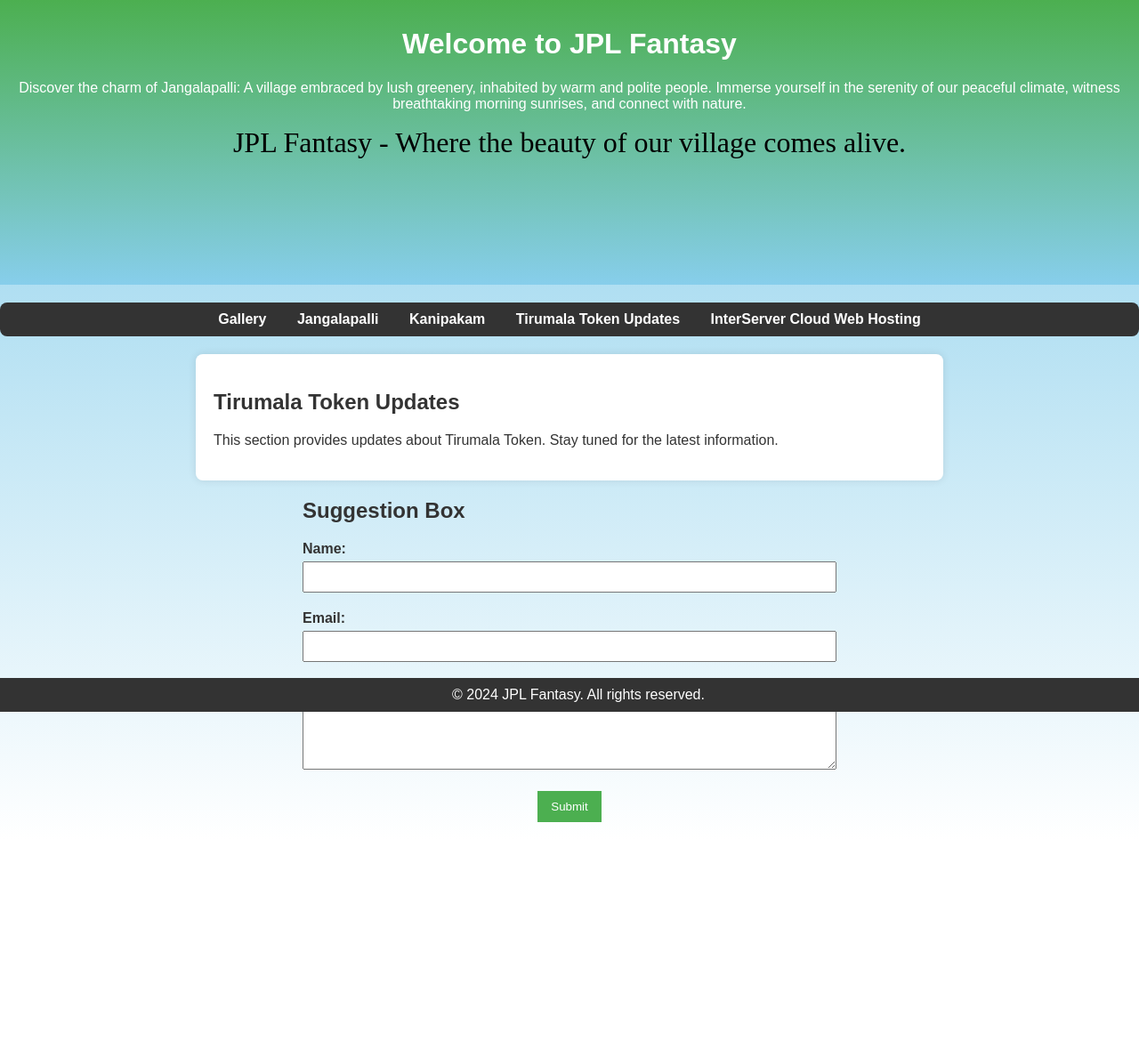
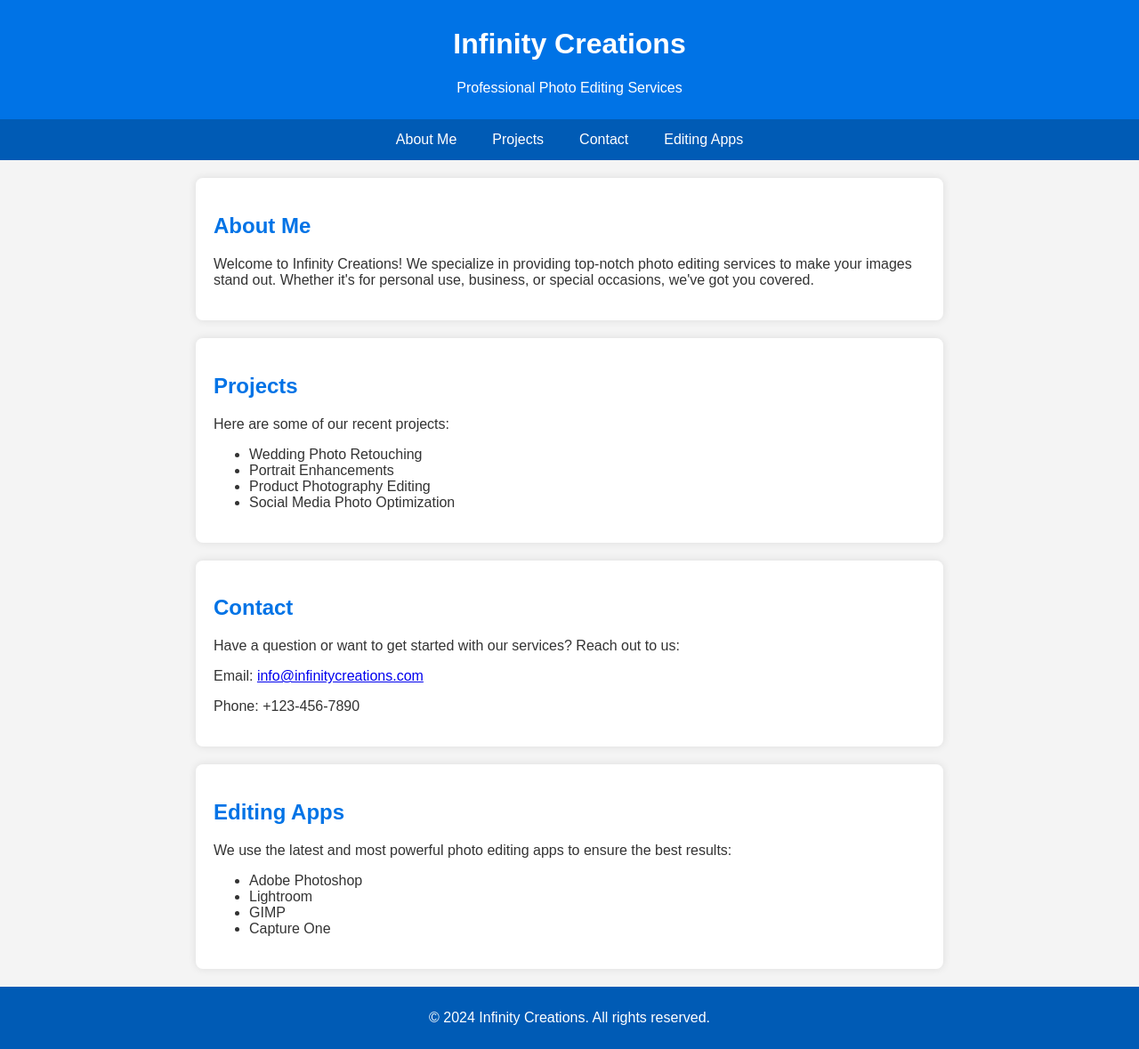
Before and after one commit to Yugandhar2k1/JPLFantasy, a plain HTML site: page index.html in a window 1280 px wide. Shown: the whole page at 89% size. Before the commit the page ends 944 px from the top, so only its background shows below. Drawn offline with Linux system fonts and the light colour scheme.

Commit message:
infinityindex.html

```diff
--- a/index.html
+++ b/index.html
@@ -3,161 +3,99 @@
 <head>
     <meta charset="UTF-8">
     <meta name="viewport" content="width=device-width, initial-scale=1.0">
-    <title>Tirumala Token Updates - JPL Fantasy</title>
+    <title>Infinity Creations - Photo Editing Services</title>
     <style>
         body {
-            font-family: 'Arial', sans-serif;
+            font-family: Arial, sans-serif;
             margin: 0;
             padding: 0;
-            background: linear-gradient(to bottom, #87CEEB, #ffffff);
+            background-color: #f4f4f4;
             color: #333;
-            position: relative;
         }
         header {
-            position: relative;
-            height: 300px;
-            overflow: hidden;
-            background: linear-gradient(to bottom, #4CAF50, #87CEEB);
+            background-color: #0073e6;
             color: #fff;
+            padding: 10px 0;
             text-align: center;
-            padding: 10px;
         }
-        .watermark {
-            content: "";
-            background: url('watermark_logo.png') center center no-repeat;
-            opacity: 0.2; /* Adjust the opacity as needed */
-            position: fixed;
-            top: 0;
-            left: 0;
-            width: 100%;
-            height: 100%;
-            z-index: -1;
-            max-width: 20%; /* Adjusted max-width for the logo */
+        nav {
+            display: flex;
+            justify-content: center;
+            background-color: #005bb5;
         }
-
-        nav {
+        nav a {
+            color: white;
+            padding: 14px 20px;
+            text-decoration: none;
             text-align: center;
-            background-color: #333;
-            padding: 10px;
+        }
+        nav a:hover {
+            background-color: #003f7d;
+        }
+        section {
+            padding: 20px;
+            max-width: 800px;
+            margin: auto;
+            background-color: white;
+            margin-top: 20px;
             border-radius: 8px;
-            margin-top: 20px;
+            box-shadow: 0 0 10px rgba(0, 0, 0, 0.1);
         }
-
-        nav a {
-            color: #fff;
-            text-decoration: none;
-            margin: 0 15px;
-            font-weight: bold;
-            transition: color 0.3s ease;
+        h2 {
+            color: #0073e6;
         }
-
-        nav a:hover {
-            color: #4caf50;
-        }
-
-        section {
-            max-width: 800px;
-            margin: 20px auto;
-            padding: 20px;
-            background-color: #fff;
-            box-shadow: 0 0 10px rgba(0, 0, 0, 0.1);
-            border-radius: 8px;
-        }
-
-        .suggestion-form {
-            max-width: 600px;
-            margin: 0 auto;
-            text-align: left;
-        }
-
-        .form-group {
-            margin-bottom: 20px;
-        }
-
-        .form-group label {
-            display: block;
-            font-weight: bold;
-            margin-bottom: 5px;
-        }
-
-        .form-group input,
-        .form-group textarea {
-            width: 100%;
-            padding: 8px;
-            box-sizing: border-box;
-        }
-
-        .submit-btn {
-            background-color: #4caf50;
-            color: #fff;
-            padding: 10px 15px;
-            border: none;
-            cursor: pointer;
-            display: block;
-            margin: 0 auto;
-        }
-
         footer {
             text-align: center;
-            background-color: #333;
-            color: #fff;
-            padding: 10px;
-            position: fixed;
-            bottom: 0;
-            width: 100%;
+            padding: 10px 0;
+            background-color: #005bb5;
+            color: white;
+            margin-top: 20px;
         }
     </style>
 </head>
 <body>
-
-<header>
-    <h1>Welcome to JPL Fantasy</h1>
-    <p>Discover the charm of Jangalapalli: A village embraced by lush greenery, inhabited by warm and polite people.
-        Immerse yourself in the serenity of our peaceful climate, witness breathtaking morning sunrises, and connect with nature.</p>
-    <p><span style="font-family: 'Times New Roman', serif; color: #000000; font-size: 2.0em;">JPL Fantasy - Where the beauty of our village comes alive.</span></p>
-
-</header>
-    <!-- Watermark -->
-    <div class="watermark"></div>
-
-    <!-- Navigation Menu -->
+    <header>
+        <h1>Infinity Creations</h1>
+        <p>Professional Photo Editing Services</p>
+    </header>
     <nav>
-        <a href="gallery.html">Gallery</a>
-        <a href="jangalapalli.html">Jangalapalli</a>
-        <a href="kanipakam.html">Kanipakam</a>
-        <a href="ttd.html">Tirumala Token Updates</a>
-        <a href="https://www.interserver.net/vps/?id=517869">InterServer Cloud Web Hosting</a>
+        <a href="#about">About Me</a>
+        <a href="#projects">Projects</a>
+        <a href="#contact">Contact</a>
+        <a href="#apps">Editing Apps</a>
     </nav>
-    <!-- Section: Tirumala Token Updates -->
-    <section id="tirumala-token-updates">
-        <h2>Tirumala Token Updates</h2>
-        <p>This section provides updates about Tirumala Token. Stay tuned for the latest information.</p>
+    <section id="about">
+        <h2>About Me</h2>
+        <p>Welcome to Infinity Creations! We specialize in providing top-notch photo editing services to make your images stand out. Whether it's for personal use, business, or special occasions, we've got you covered.</p>
     </section>
-
-    <!-- Suggestion Form -->
-    <div class="suggestion-form">
-        <h2>Suggestion Box</h2>
-        <form action="process_form.php" method="post">
-            <div class="form-group">
-                <label for="name">Name:</label>
-                <input type="text" id="name" name="name" required>
-            </div>
-            <div class="form-group">
-                <label for="email">Email:</label>
-                <input type="email" id="email" name="email" required>
-            </div>
-            <div class="form-group">
-                <label for="suggestions">Suggestions:</label>
-                <textarea id="suggestions" name="suggestions" rows="4" required></textarea>
-            </div>
-            <div class="form-group">
-                <button type="submit" class="submit-btn">Submit</button>
-            </div>
-        </form>
-    </div>
-    <!-- Copyright Notice -->
+    <section id="projects">
+        <h2>Projects</h2>
+        <p>Here are some of our recent projects:</p>
+        <ul>
+            <li>Wedding Photo Retouching</li>
+            <li>Portrait Enhancements</li>
+            <li>Product Photography Editing</li>
+            <li>Social Media Photo Optimization</li>
+        </ul>
+    </section>
+    <section id="contact">
+        <h2>Contact</h2>
+        <p>Have a question or want to get started with our services? Reach out to us:</p>
+        <p>Email: <a href="mailto:info@infinitycreations.com">info@infinitycreations.com</a></p>
+        <p>Phone: +123-456-7890</p>
+    </section>
+    <section id="apps">
+        <h2>Editing Apps</h2>
+        <p>We use the latest and most powerful photo editing apps to ensure the best results:</p>
+        <ul>
+            <li>Adobe Photoshop</li>
+            <li>Lightroom</li>
+            <li>GIMP</li>
+            <li>Capture One</li>
+        </ul>
+    </section>
     <footer>
-        &copy; 2024 JPL Fantasy. All rights reserved.
+        <p>&copy; 2024 Infinity Creations. All rights reserved.</p>
     </footer>
 </body>
 </html>
```
